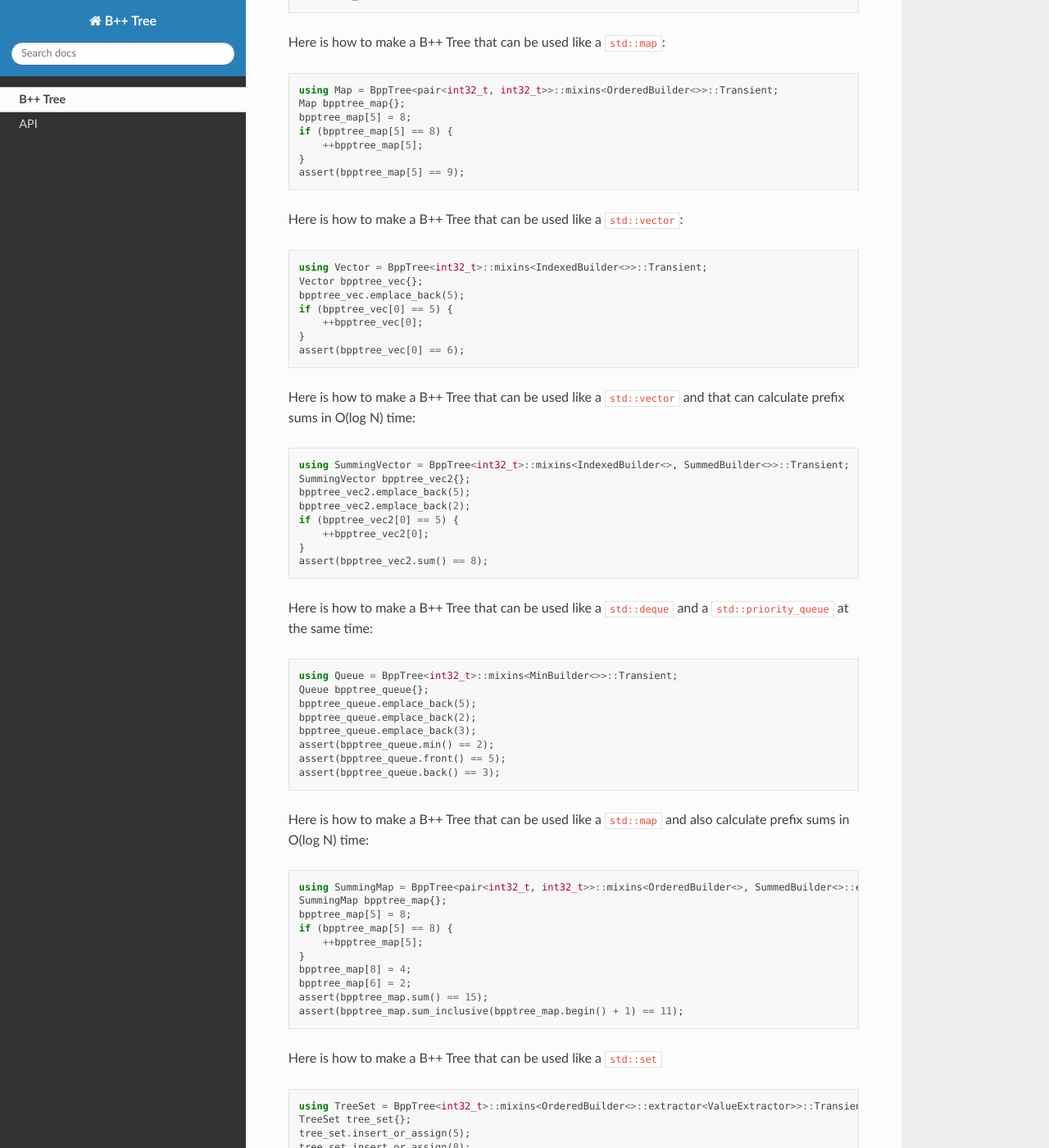
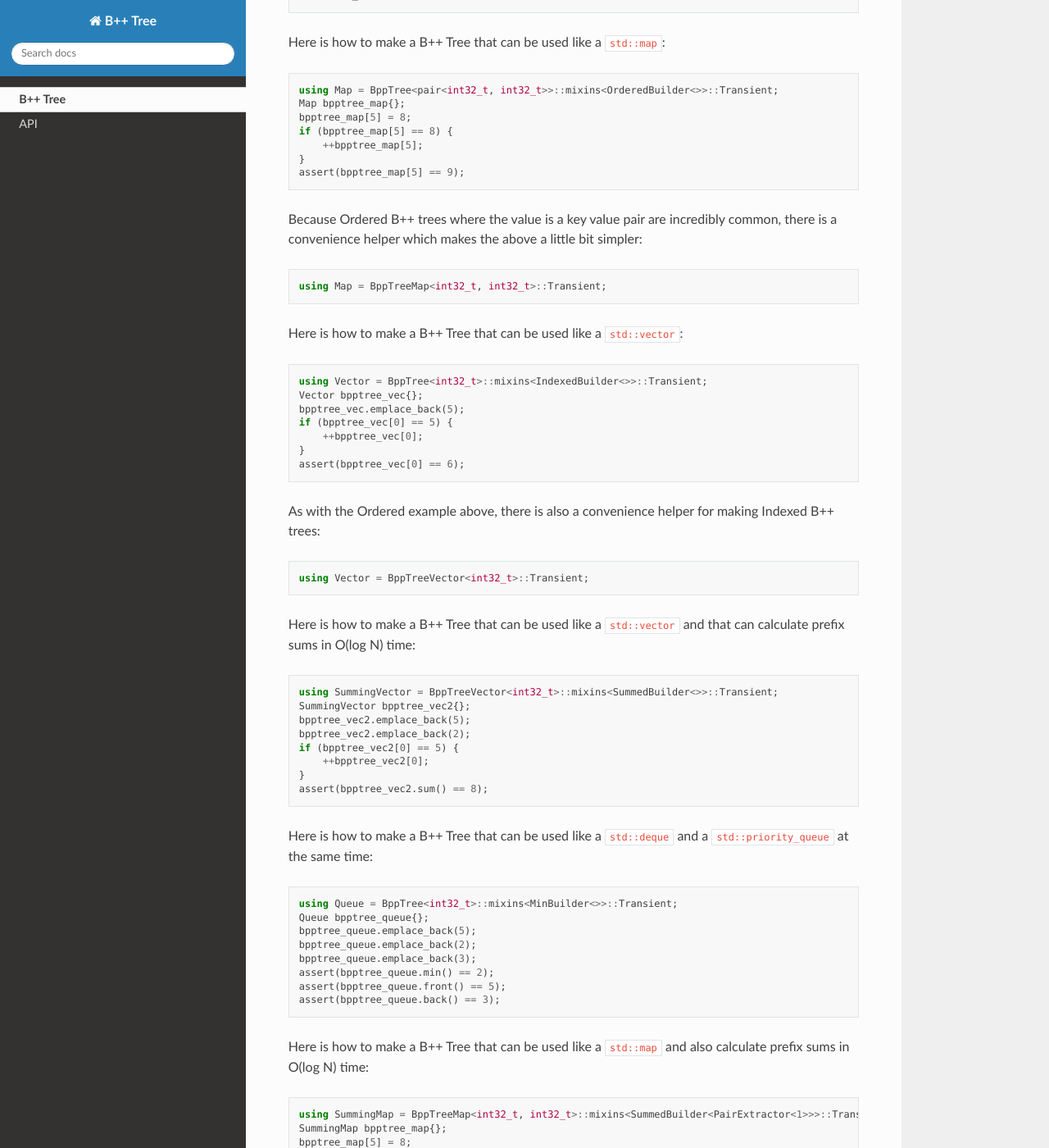
Before and after one commit to jeffplaisance/BppTree, a Sphinx documentation site: the page built from docs/index.rst, in a window 1280 px wide and 1400 px high, scrolled down 3170 px. Shown: the whole window at 82% size. Built offline with Sphinx 7.4.7 and the Read the Docs theme 2.0.0, drawn with Linux system fonts in a browser that asks for light colours; some of the changed text lies outside the part shown.

Commit message:
updated docs with examples using new builder interface

```diff
--- a/docs/index.rst
+++ b/docs/index.rst
@@ -147,6 +147,13 @@ Here is how to make a B++ Tree that can be used like a ``std::map``:
    }
    assert(bpptree_map[5] == 9);
 
+Because Ordered B++ trees where the value is a key value pair are incredibly common, there is a convenience helper
+which makes the above a little bit simpler:
+
+.. code-block:: cpp
+
+   using Map = BppTreeMap<int32_t, int32_t>::Transient;
+
 Here is how to make a B++ Tree that can be used like a ``std::vector``:
 
 .. code-block:: cpp
@@ -159,11 +166,17 @@ Here is how to make a B++ Tree that can be used like a ``std::vector``:
    }
    assert(bpptree_vec[0] == 6);
 
+As with the Ordered example above, there is also a convenience helper for making Indexed B++ trees:
+
+.. code-block:: cpp
+
+   using Vector = BppTreeVector<int32_t>::Transient;
+
 Here is how to make a B++ Tree that can be used like a ``std::vector`` and that can calculate prefix sums in O(log N) time:
 
 .. code-block:: cpp
 
-   using SummingVector = BppTree<int32_t>::mixins<IndexedBuilder<>, SummedBuilder<>>::Transient;
+   using SummingVector = BppTreeVector<int32_t>::mixins<SummedBuilder<>>::Transient;
    SummingVector bpptree_vec2{};
    bpptree_vec2.emplace_back(5);
    bpptree_vec2.emplace_back(2);
@@ -189,7 +202,7 @@ Here is how to make a B++ Tree that can be used like a ``std::map`` and also cal
 
 .. code-block:: cpp
 
-   using SummingMap = BppTree<pair<int32_t, int32_t>>::mixins<OrderedBuilder<>, SummedBuilder<>::extractor<PairExtractor<1>>>::Transient;
+   using SummingMap = BppTreeMap<int32_t, int32_t>::mixins<SummedBuilder<PairExtractor<1>>>::Transient;
    SummingMap bpptree_map{};
    bpptree_map[5] = 8;
    if (bpptree_map[5] == 8) {
@@ -213,6 +226,12 @@ Here is how to make a B++ Tree that can be used like a ``std::set``
    assert(tree_set.contains(8));
    assert(tree_set.size == 2);
 
+Like BppTreeMap and BppTreeVector, there is also a convenience helper for making set-like B++ trees:
+
+.. code-block:: cpp
+
+   using TreeSet = BppTreeSet<int32_t>::Transient;
+
 Take a look at examples/inverted_index.hpp for a neat implementation of an inverted index, complete with Transient and
 Persistent variations, implemented using B++ Trees.
 
```
Also changed, not shown: other parts of docs/index.rst (+1 -1 lines).
